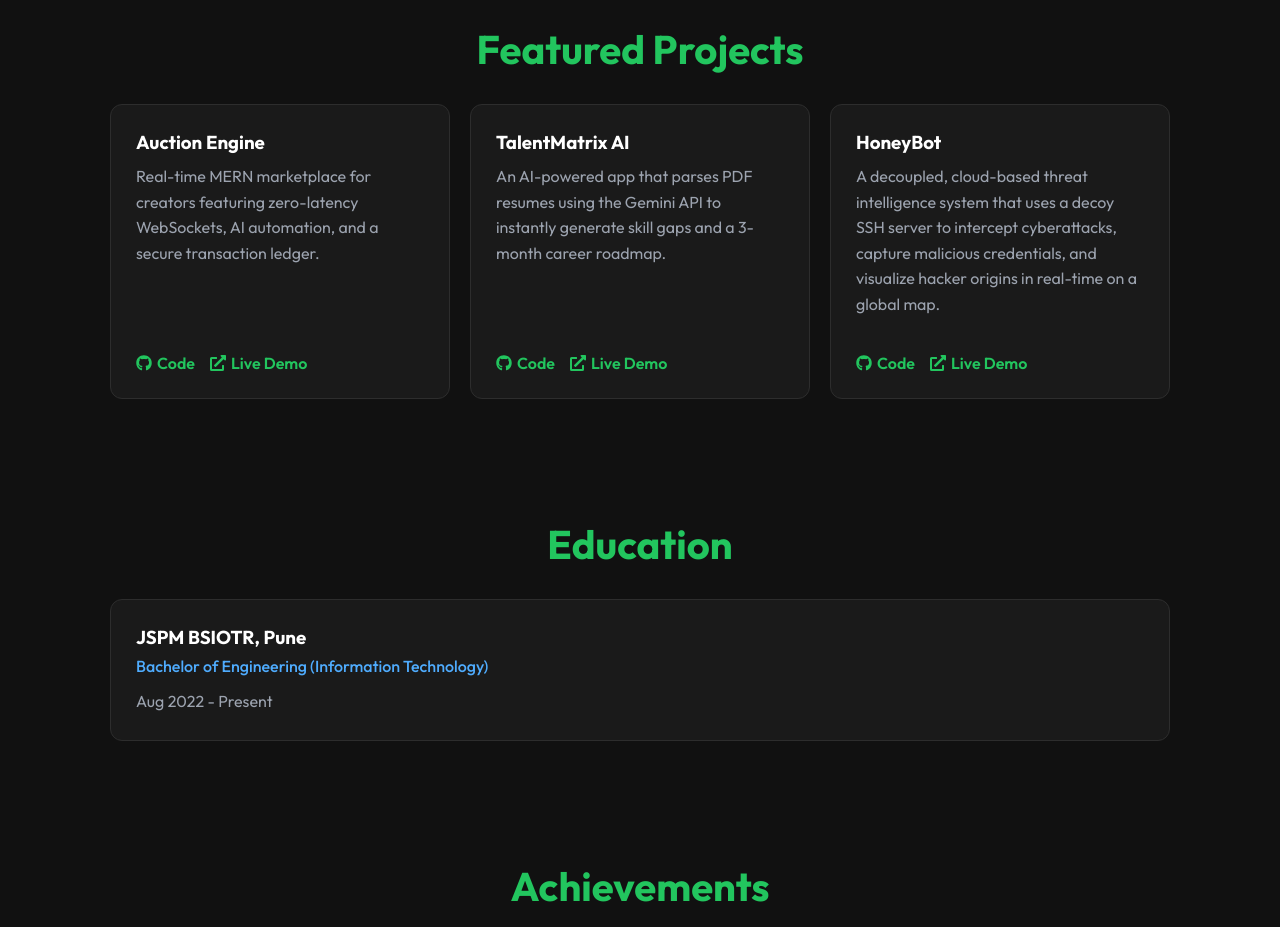
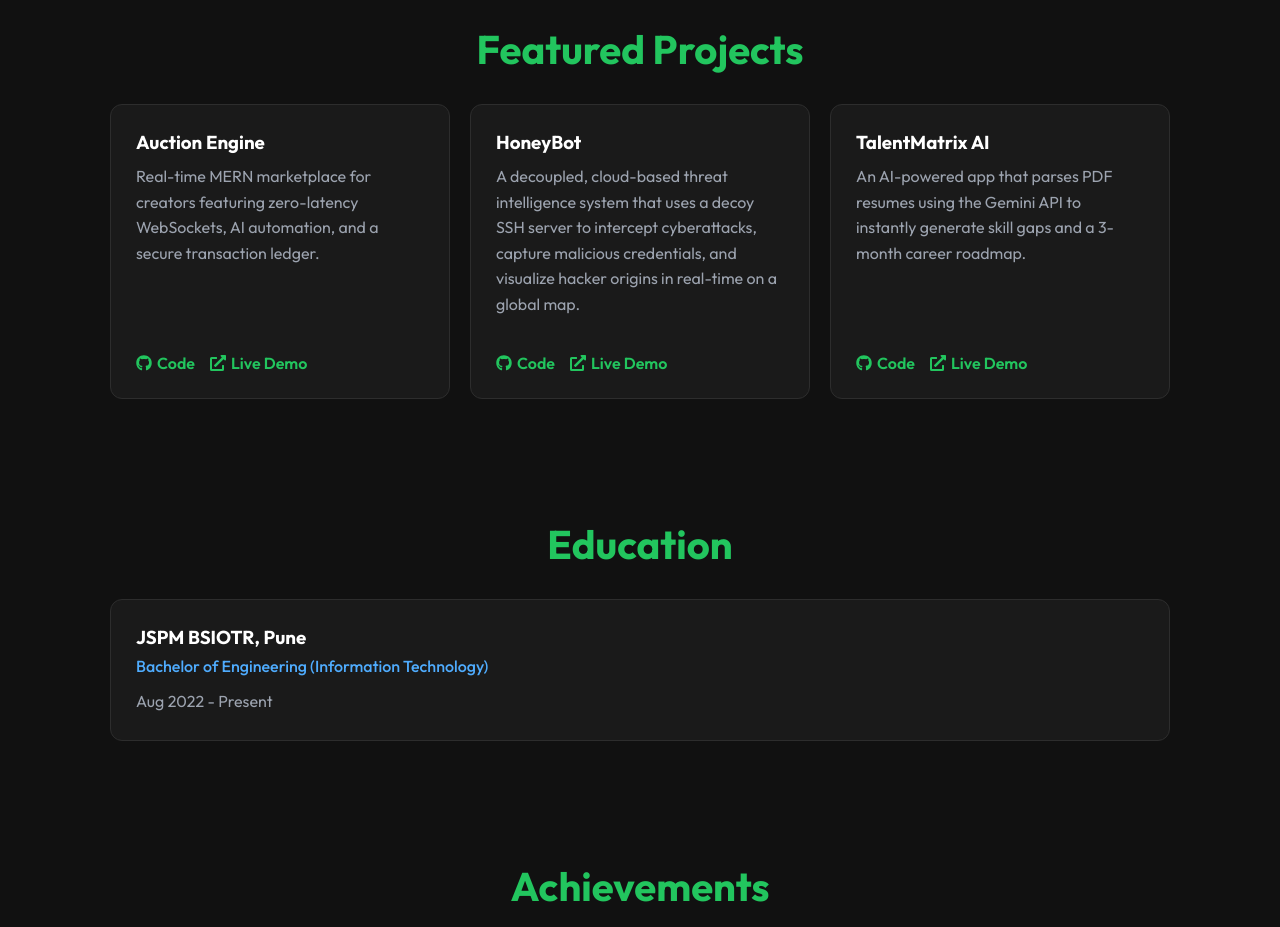
Before and after one commit to ChinmayPatil00/My-Portfolio, a React (Vite) app in the folder client/: page / in a window 1280 px wide. Shown: the part 1780-2707 px from the top of the page. Built offline with nearby package versions, Linux system fonts and the light colour scheme; the HTML template or start-up script is replaced by a standard one.

Commit message:
Move HoneyBot to second position in featured projects

```diff
--- a/client/src/components/Projects.jsx
+++ b/client/src/components/Projects.jsx
@@ -10,16 +10,16 @@ function Projects() {
       live: "https://creator-flow-xi.vercel.app"
     },
     {
+      name: "HoneyBot",
+      desc: "A decoupled, cloud-based threat intelligence system that uses a decoy SSH server to intercept cyberattacks, capture malicious credentials, and visualize hacker origins in real-time on a global map.",
+      github: "https://github.com/ChinmayPatil00/HoneyBot",
+      live: "https://honey-pot-taupe.vercel.app"
+    },
+    {
       name: "TalentMatrix AI",
       desc: "An AI-powered app that parses PDF resumes using the Gemini API to instantly generate skill gaps and a 3-month career roadmap.",
       github: "https://github.com/ChinmayPatil00/TalentMatrix-AI",
       live: "https://talentmatrix-ai.vercel.app"
-    },
-    {
-      name: "HoneyBot",
-      desc: "A decoupled, cloud-based threat intelligence system that uses a decoy SSH server to intercept cyberattacks, capture malicious credentials, and visualize hacker origins in real-time on a global map.",
-      github: "https://github.com/ChinmayPatil00/HoneyBot",
-      live: "https://honey-pot-taupe.vercel.app"
     }
   ];
 
```
